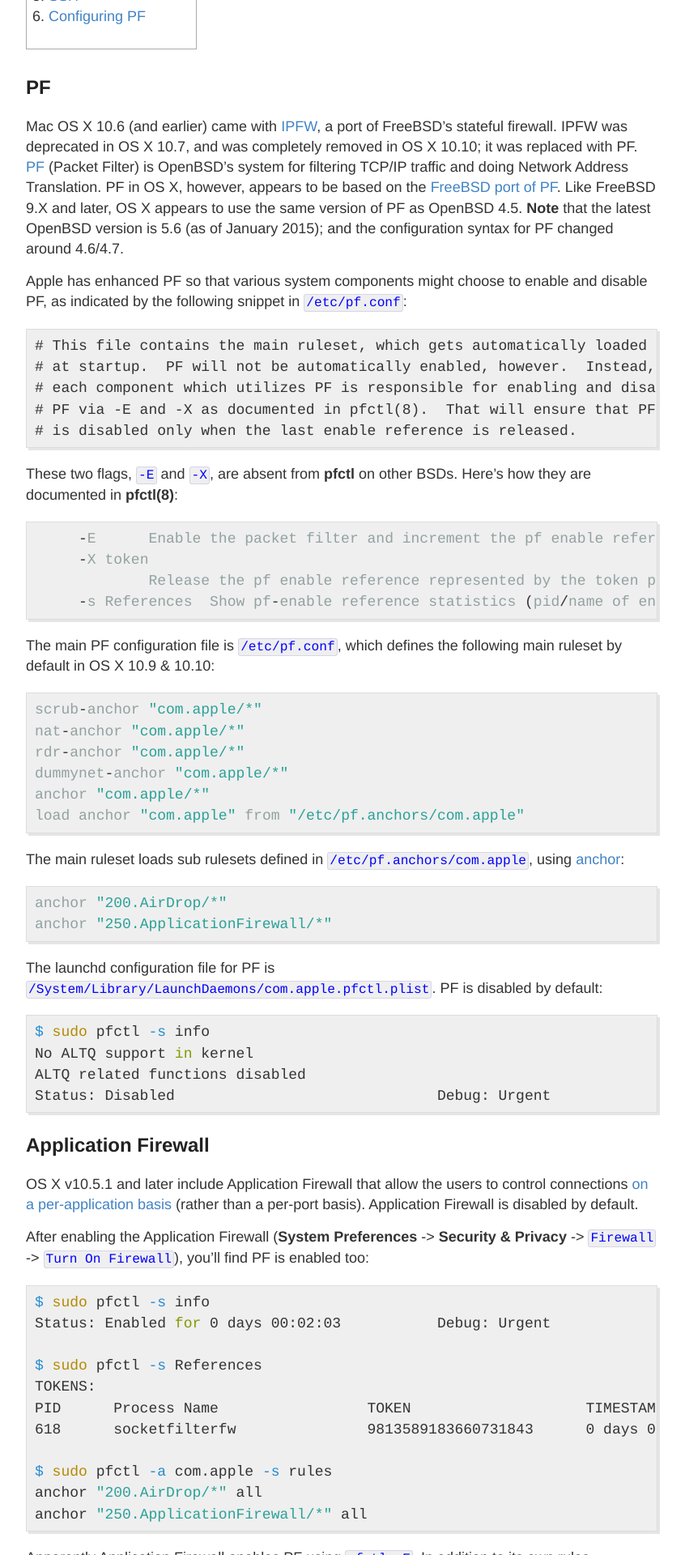
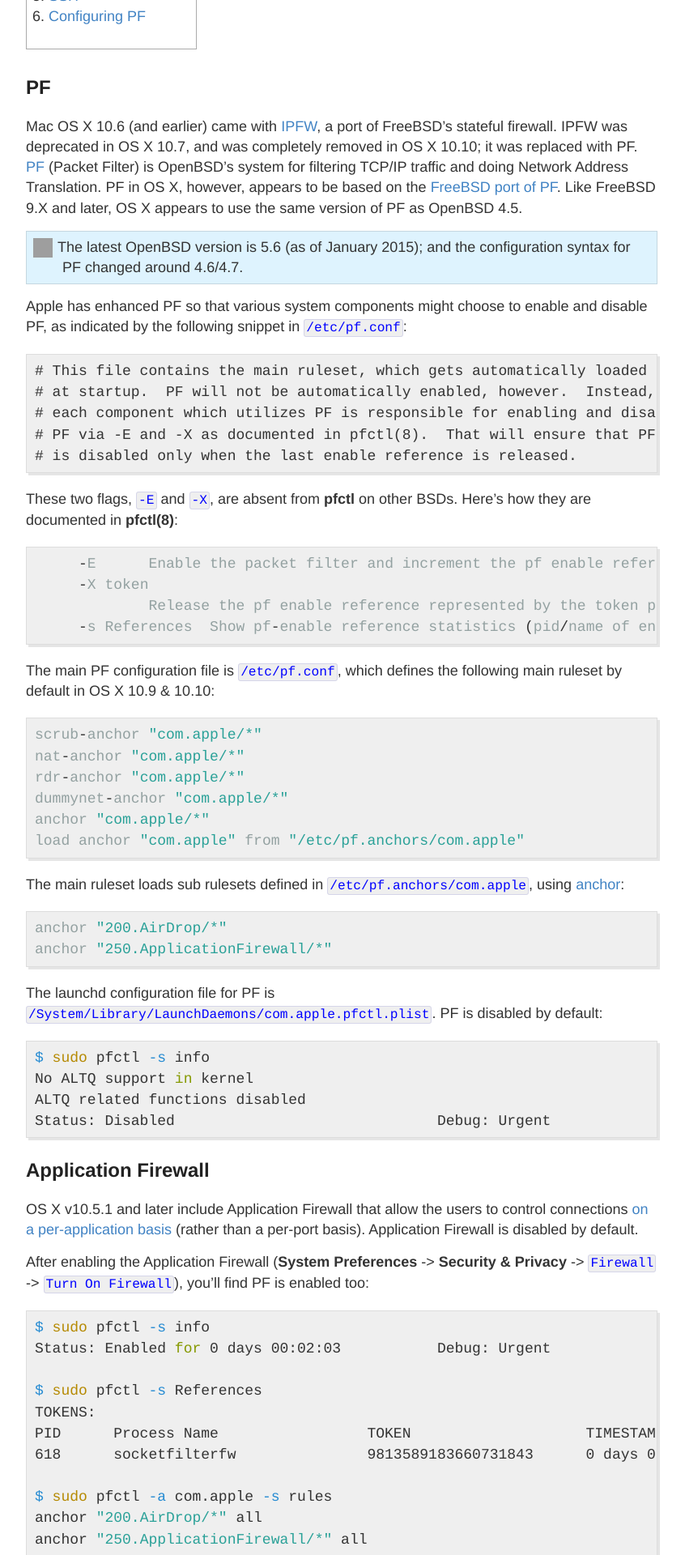
Before and after one commit to shawfdong/shawfdong.github.io, a Jekyll site: the page built from _posts/2015-3-10-PF-on-Mac-OS-X.md, in a window 1280 px wide. Shown: the part 532-2452 px from the top of the page at 81% size, without its empty margins (218-1064 px from the left). Built offline with Jekyll 4.4.1, drawn with Linux system fonts in a browser that asks for light colours; grey boxes are pictures that could not be loaded.

Commit message:
Update CSS

```diff
--- a/_posts/2015-3-10-PF-on-Mac-OS-X.md
+++ b/_posts/2015-3-10-PF-on-Mac-OS-X.md
@@ -11,7 +11,9 @@
 
 PF
 --
-Mac OS X 10.6 (and earlier) came with [IPFW](https://www.freebsd.org/doc/handbook/firewalls-ipfw.html), a port of FreeBSD's stateful firewall. IPFW was deprecated in OS X 10.7, and was completely removed in OS X 10.10; it was replaced with PF. [PF](http://www.openbsd.org/faq/pf/) (Packet Filter) is OpenBSD's system for filtering TCP/IP traffic and doing Network Address Translation. PF in OS X, however, appears to be based on the [FreeBSD port of PF](https://www.freebsd.org/doc/handbook/firewalls-pf.html). Like FreeBSD 9.X and later, OS X appears to use the same version of PF as OpenBSD 4.5. **Note** that the latest OpenBSD version is 5.6 (as of January 2015); and the configuration syntax for PF changed around 4.6/4.7.
+Mac OS X 10.6 (and earlier) came with [IPFW](https://www.freebsd.org/doc/handbook/firewalls-ipfw.html), a port of FreeBSD's stateful firewall. IPFW was deprecated in OS X 10.7, and was completely removed in OS X 10.10; it was replaced with PF. [PF](http://www.openbsd.org/faq/pf/) (Packet Filter) is OpenBSD's system for filtering TCP/IP traffic and doing Network Address Translation. PF in OS X, however, appears to be based on the [FreeBSD port of PF](https://www.freebsd.org/doc/handbook/firewalls-pf.html). Like FreeBSD 9.X and later, OS X appears to use the same version of PF as OpenBSD 4.5.
+
+<p class="note">The latest OpenBSD version is 5.6 (as of January 2015); and the configuration syntax for PF changed around 4.6/4.7.</p>
 
 Apple has enhanced PF so that various system components might choose to enable and disable PF, as indicated by the following snippet in `/etc/pf.conf`:
 {% highlight plaintext %}
--- a/_sass/_base.scss
+++ b/_sass/_base.scss
@@ -298,3 +298,46 @@
   list-style: decimal;
   display: inline-block;
 }
+
+//
+// Note & Tip
+//
+.note {
+  background-color: #def3fe;
+  border: 1px solid #c5d7e0;
+  min-height: 36px;
+  padding: 7px 7px 7px 44px;
+  vertical-align: top;
+}
+
+.note::before {
+  background-image: url('/images/note3.png');
+  background-size: 24px 24px;
+  display: inline-block;
+  margin-left: -36px;
+  margin-right: 6px;
+  vertical-align: middle;
+  width: 24px;
+  height: 24px;
+  content:"";
+}
+
+.tip {
+  background-color: #f9f6b7;
+  border: 1px solid #c4c295;
+  min-height: 36px;
+  padding: 7px 7px 7px 44px;
+  vertical-align: top;
+}
+
+.tip::before {
+  background-image: url('/images/idea3.png');
+  background-size: 24px 24px;
+  display: inline-block;
+  margin-left: -36px;
+  margin-right: 6px;
+  vertical-align: middle;
+  width: 24px;
+  height: 24px;
+  content:"";
+}
```
Lines whose indentation alone changed are shown as unchanged.
